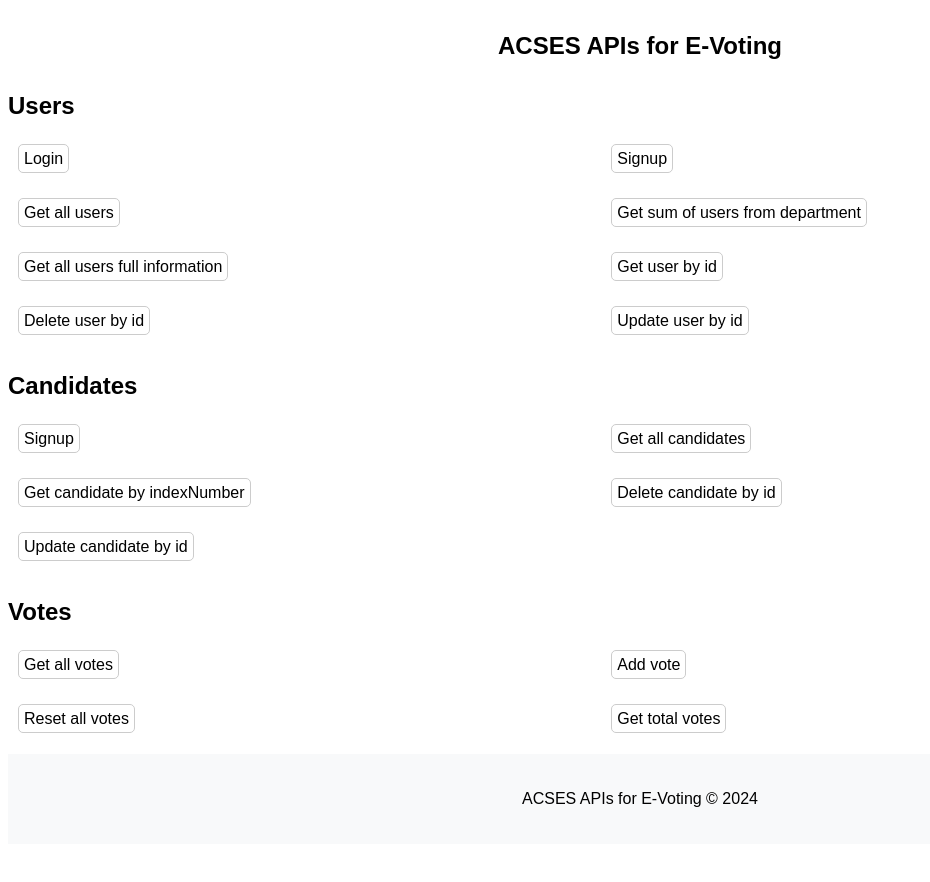
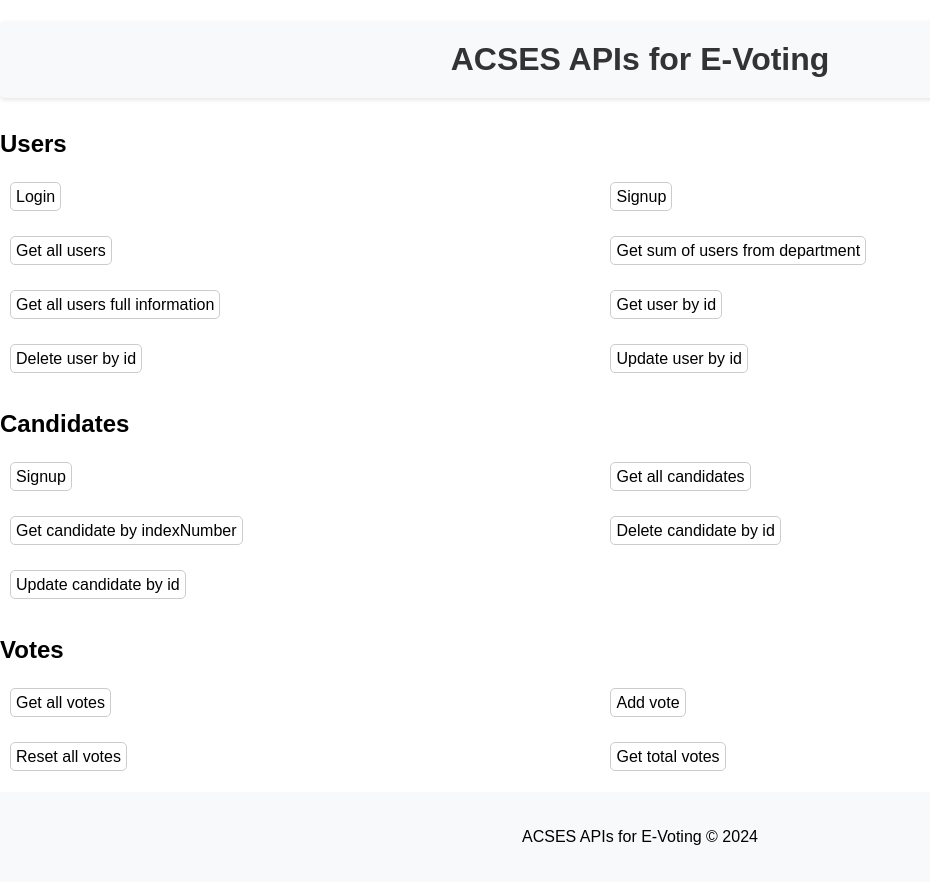
Before and after one commit to bankah-junior/ACSES_Repo, a plain HTML site: page index.html in a window 1280 px wide. Shown: the whole page, without its empty margins (0-930 px from the left). Before the commit the page ends 852 px from the top, so only its background shows below. Drawn offline with Linux system fonts and the light colour scheme.

Commit message:
style(index.html): A touch to the heading

```diff
--- a/index.html
+++ b/index.html
@@ -7,6 +7,9 @@
     <style>
         body {
             font-family: Arial, sans-serif;
+            box-sizing: border-box;
+            padding: 0;
+            margin: 0;
         }
         h2 {
             margin-top: 2rem;
@@ -35,7 +38,9 @@
 </head>
 <body>
     <center>
-        <h2>ACSES APIs for E-Voting</h2>
+        <h1 style="color: #333; background-color: #f8f9fa; padding: 20px; border-radius: 5px; box-shadow: 0 2px 4px rgba(0, 0, 0, 0.1);">
+            ACSES APIs for E-Voting
+        </h1>
     </center>
     <h2>Users</h2>
     <ul>
```
